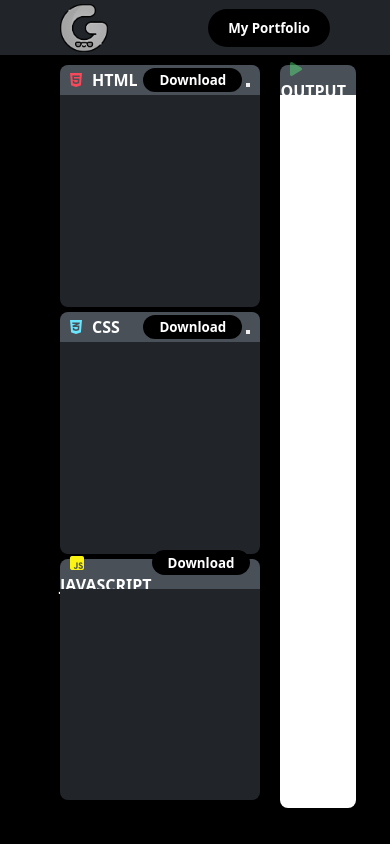
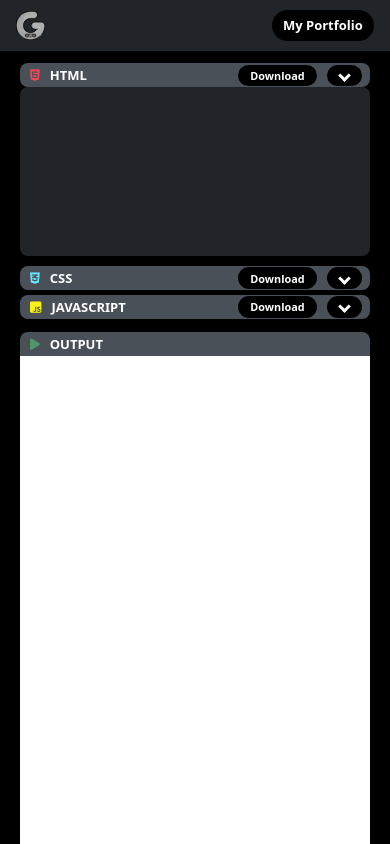
Before and after one commit to gyan-sy/CodePen-clone-v3, a plain HTML site: page index.html in a window 390 px wide. Shown: the top 844 px of the page. Drawn offline with Linux system fonts and the light colour scheme.

Commit message:
Update style.css

```diff
--- a/style.css
+++ b/style.css
@@ -15,21 +15,18 @@ body{
 .container{
     display: flex;
     width: 100%;
-    height: 92vh;
-    padding: 0 50px;
+    padding: 0 3rem;
 }
 .left{
     flex-basis: 40%;
     padding: 10px;
+    max-height: 90vh;
 }
 .right{
     flex-basis: 60%;
     padding: 10px;
+    max-height: 90vh;
 }
-/**.left,.right{
-    flex-basis: 50%;
-    padding: 10px;
-}**/
 textarea{
     width: 100%;
     height: 28%;
@@ -38,10 +35,48 @@ textarea{
     padding: 10px 20px;
     border: 0;
     outline: 0;
-    border-radius: 0 0 .5rem .5rem;
+    border-radius: .5rem;
     font-size: 20px;
     resize: none;
 }
+
+
+
+
+
+textarea::-webkit-scrollbar {
+    width: 5px;
+    border-radius: 10px;
+}
+textarea::-webkit-scrollbar-track {
+  background: #f1f1f1;
+  border-radius: 10px;
+}
+textarea::-webkit-scrollbar-thumb {
+  background: #888;
+  border-radius: 10px;
+}
+textarea::-webkit-scrollbar-thumb:hover {
+  background: #555;
+  border-radius: 10px;
+}
+
+
+.arrow {
+    border: solid #fff;
+    border-width: 0 3px 3px 0;
+    display: inline-block;
+    padding: 3px;
+}
+.down {
+    transform: rotate(45deg);
+    -webkit-transform: rotate(45deg);
+}
+
+
+
+
+
 label i{
     margin-right: 10px;
     margin-left: 10px;
@@ -50,25 +85,31 @@ label i{
     display: flex;
     align-items: center;
     justify-content: space-between;
-    height: 30px;
+    height: 2rem;
     background: #495057;
-    border-radius: .5rem .5rem 0 0 ;
-    padding-right: 10px;
+    border-radius: .5rem;
+    padding-right: 0.5rem;
     font-weight: 600;
+    margin-top: 0.3rem;
+    vertical-align: top;
+}
+.left-label-right{
+    display: flex;
+    justify-content: space-between;
 }
 .right-label{
     display: flex;
     align-items: center;
-    justify-content: space-between;
     height: 30px;
     background: #495057;
     border-radius: .5rem .5rem 0 0 ;
-    padding-right: 10px;
     font-weight: 600;
+    margin-top: 0.3rem;
+    vertical-align: top;
 }
 iframe{
     width: 100%;
-    height: 84.5vh;
+    height: 85vh;
     background: #fff;
     border-radius: 0 0 .5rem .5rem;
     border: 0;
@@ -78,27 +119,22 @@ nav{
     display: flex;
     align-items: center;
     justify-content: space-between;
-    padding: 0 60px;
-    height: 55px;
+    padding: 0 3.7rem;
+    height: 7vh;
     width: 100%;
     background-color: #212529;
 }
 nav>img{
-    width: 3rem;
-}
-nav>#nav-right{
-    display: flex;
-    justify-content: space-between;
+    width: 2.3rem;
 }
 nav>#nav-right>button{
-    padding: 10px 20px;
+    padding: 0.6rem 2rem;
     border-radius: 50px;
     color: #fff;
     background-color: #000;
     /*border: 1px solid #fff;*/
     border: 0px solid #fff;
-    transition: 0.3s;
-    white-space: nowrap;
+    transition: 0.2s;
     margin-left: 30px;
     font-weight: 600;
 }
@@ -120,3 +156,75 @@ nav>#nav-right>button:hover{
     background-color: #4CAF50; /* Green */
     color: white;
   }
+
+textarea.code-textarea.collapsed {
+    display: none;
+}
+.collapse-button {
+    display: flex;
+    align-items: center;
+    background-color: #000;
+    border: none;
+    border-radius: 1rem;
+    padding: 0.4rem 0.8rem;
+    cursor: pointer;
+    transition-duration: 0.1s;
+    font-weight: 600;
+    margin-left: 10px;
+}
+.collapse-button:hover {
+    background-color: #4CAF50;
+}
+
+
+@media screen and (max-width: 768px) {
+    .left,.right {
+        padding: 0;
+        margin-top: 0.5rem;
+    }
+    textarea{
+        padding: 5px 10px;
+    }
+    .left-label,.right-label{
+        height: 1.5rem;
+        font-size: small;
+    }
+    .dwld-bttn{
+        font-size: smaller;
+        padding: 0.1rem 0.8rem;
+    }
+
+    nav{
+        padding: 0 1rem;
+        height: 6vh;
+    }
+    nav>img{
+        width: 1.8rem;
+    }
+    nav>#nav-right>button{
+        padding: 0.4rem 0.7rem;
+        font-size: small;
+    }
+
+    textarea{
+        height: 40%;
+    }
+
+    .container {
+        flex-direction: column;
+        padding: 0 20px;
+    }
+
+    .left, .right {
+        flex-basis: 100%;
+    }
+
+    textarea {
+        height: 20vh;
+    }
+}
+@media screen and (min-width: 769px) and (max-width: 1024px) {
+    .container {
+        padding: 0 30px;
+    }
+}
```
